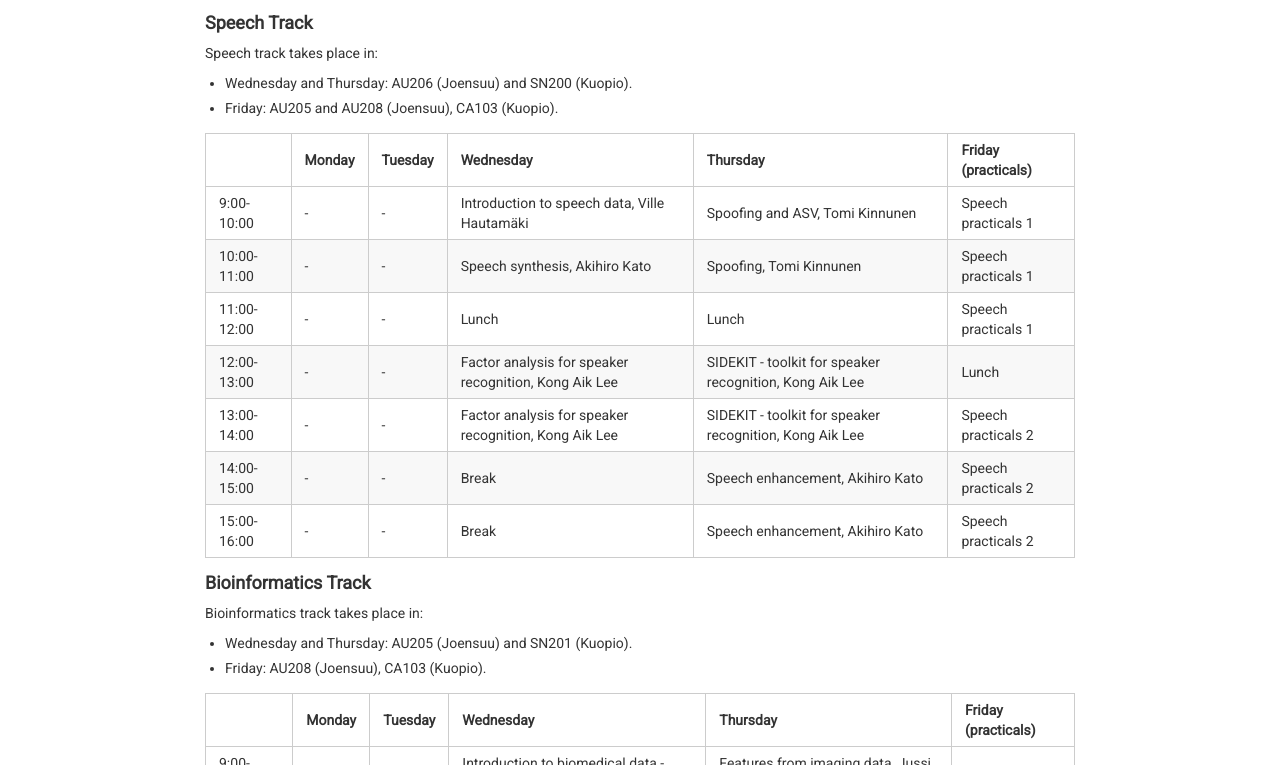
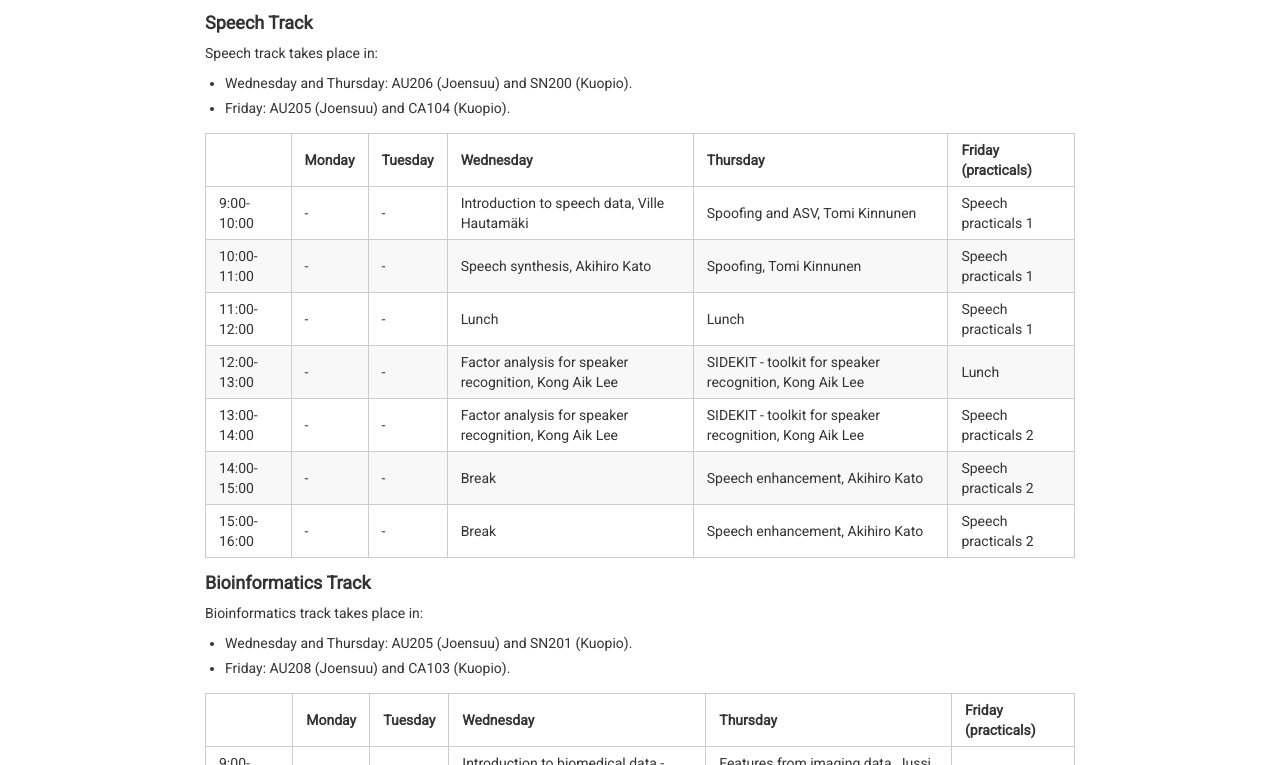
Before and after one commit to abrahamwoubie/Summer_School_RL, a Jekyll site: the page built from schedule.md, in a window 1280 px wide. Shown: the part 906-1671 px from the top of the page. Built offline with Jekyll 4.4.1, drawn with Linux system fonts in a browser that asks for light colours; nearby versions of some CDN libraries.

Commit message:
Schedule updated and _site folder removed from repo

```diff
--- a/schedule.md
+++ b/schedule.md
@@ -30,7 +30,7 @@ All lectures of Monday and Tuesday take place in AU206 (Joensuu) and SN200 (Kuop
 Speech track takes place in:
 
 * Wednesday and Thursday: AU206 (Joensuu) and SN200 (Kuopio).
-* Friday: AU205 and AU208 (Joensuu), CA103 (Kuopio).
+* Friday: AU205 (Joensuu) and CA104 (Kuopio).
 
 | | Monday | Tuesday | Wednesday | Thursday | Friday (practicals)
 --- | ---  | ---     | ---       | ---      | ---
@@ -48,7 +48,7 @@ Speech track takes place in:
 Bioinformatics track takes place in:
 
 * Wednesday and Thursday: AU205 (Joensuu) and SN201 (Kuopio).
-* Friday: AU208 (Joensuu), CA103 (Kuopio).
+* Friday: AU208 (Joensuu) and CA103 (Kuopio).
 
 | | Monday | Tuesday | Wednesday | Thursday | Friday (practicals)
 --- | ---  | ---     | ---       | ---      | ---
```
Also changed, not shown: 18 other files.
